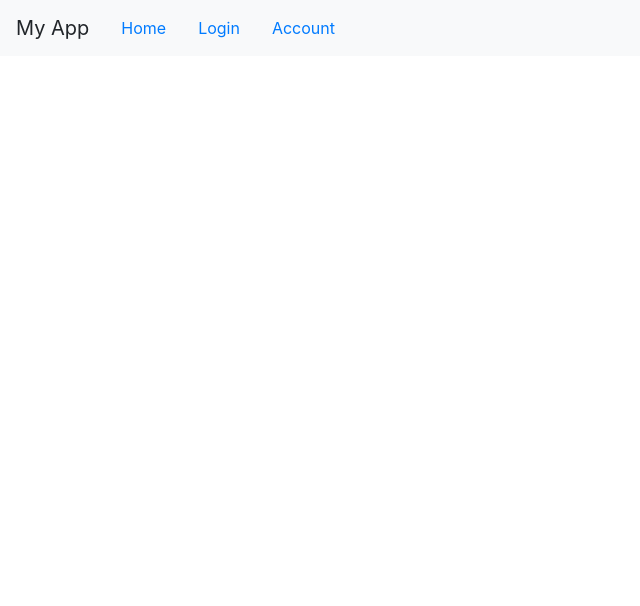
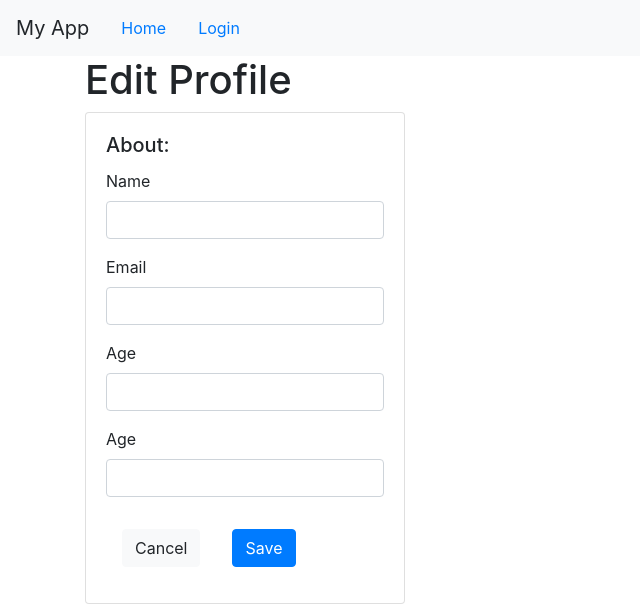
Before and after one commit to lucas-two/Web-Week-4-Angular, an Angular app in the folder my-app/: page /profile/1 in a window 1280 px wide. Before the commit this address led to /. Shown: the top 606 px of the page, without its empty margins (0-640 px from the left). Built offline with nearby package versions, Linux system fonts and the light colour scheme.

Commit message:
Logout working

```diff
--- a/my-app/src/app/account/account.component.css
+++ b/my-app/src/app/account/account.component.css
@@ -0,0 +1,3 @@
+li {
+  list-style-type: none;
+}
--- a/my-app/src/app/account/account.component.html
+++ b/my-app/src/app/account/account.component.html
@@ -1,3 +1,14 @@
-<h1>{{usernameUser}}'s Profile</h1>
+<h1>{{usernameUser}}'s Account</h1>
 
-<img crossorigin="anonymous" src="https://upload.wikimedia.org/wikipedia/commons/5/5e/Tour_de_France_2019%2C_Egan_Bernal_%2848417058947%29_%28cropped_small%29.jpg" class="jpg" alt="Egan Bernal in 2019" style="">
+<div class="card" style="width: 18rem;">
+    <div class="card-body">
+      <h5 class="card-title">About:</h5>
+      <p class="card-text">
+            <li>Name: {{usernameUser}}</li>
+            <li>Email: {{emailUser}}</li>
+            <li>Age: {{ageUser}}</li>
+            <li>DOB: {{birthdateUser}}</li>
+        </p>
+      <button type="button" class="btn btn-primary" (click)="EditProfile()">Edit Profile</button>
+    </div>
+</div>
--- a/my-app/src/app/account/account.component.ts
+++ b/my-app/src/app/account/account.component.ts
@@ -1,4 +1,5 @@
 import { Component, OnInit } from '@angular/core';
+import { Router } from '@angular/router';
 
 @Component({
   selector: 'app-account',
@@ -7,9 +8,18 @@ import { Component, OnInit } from '@angular/core';
 })
 export class AccountComponent implements OnInit {
   usernameUser = sessionStorage.getItem('usernameUser');
+  idUser = sessionStorage.getItem('idUser');
+  ageUser = sessionStorage.getItem('ageUser');
+  birthdateUser = sessionStorage.getItem('birthdateUser');
+  emailUser = sessionStorage.getItem('emailUser');
 
-  constructor() {}
+  constructor(private router: Router) {}
 
   ngOnInit() {}
 
+  public EditProfile() {
+    this.router.navigateByUrl('/profile/' + this.idUser);
+  }
+
+
 }
--- a/my-app/src/app/app-routing.module.ts
+++ b/my-app/src/app/app-routing.module.ts
@@ -4,11 +4,13 @@ import { Routes, RouterModule } from '@angular/router';
 import { AccountComponent } from './account/account.component';
 import { LoginComponent } from './login/login.component';
 import { WelcomeComponent } from './welcome/welcome.component';
+import { ProfileComponent } from './profile/profile.component';
 
 const routes: Routes = [
   { path: 'login', component: LoginComponent },
   { path: 'account/:id', component: AccountComponent },
-  { path: 'welome', component: WelcomeComponent },
+  { path: 'profile/:id', component: ProfileComponent },
+  { path: 'welcome', component: WelcomeComponent },
   { path: '', redirectTo: 'welcome', pathMatch: 'full' },
   { path: '**', redirectTo: 'welcome', pathMatch: 'full' } // usally for a 404 page not found.
 ];
--- a/my-app/src/app/app.component.html
+++ b/my-app/src/app/app.component.html
@@ -1,9 +1,11 @@
 <nav class='navbar navbar-expand navbar-light bg-light'>
   <a class='navbar-brand'>My App</a>
   <ul class='nav nav-pills'>
-    <li><a class='nav-link' [routerLink]="['/']">Home</a></li>
-    <li><a class='nav-link' [routerLink]="['/login']" >Login</a></li>
-    <li><a class='nav-link' [routerLink]="['/account']">Account</a></li>
+    <li><a class='nav-link' [routerLink]="['/welcome']">Home</a></li>
+    <li><a class='nav-link' *ngIf="LoginStatus()" [routerLink]="['/account', getidUser()]">Account</a></li>
+    <li><a class='nav-link' *ngIf="LoginStatus()" [routerLink]="['/profile', getidUser()]">Profile</a></li>
+    <li><a class='nav-link' *ngIf="!LoginStatus()" [routerLink]="['/login']" >Login</a></li>
+    <li><a class='nav-link' *ngIf="LoginStatus()" [routerLink]="['/login']" (click)="LogOut()">Logout</a></li>
   </ul>
 </nav>
 <div class="container">
--- a/my-app/src/app/app.component.ts
+++ b/my-app/src/app/app.component.ts
@@ -5,6 +5,23 @@ import { Component } from '@angular/core';
   templateUrl: './app.component.html',
   styleUrls: ['./app.component.css']
 })
+
 export class AppComponent {
   title = 'my-app';
+
+  getidUser() {
+    return sessionStorage.getItem('idUser');
+  }
+
+  LoginStatus() {
+    if (sessionStorage.getItem('idUser') == null) {
+      return false;
+    } else {
+      return true;
+    }
+  }
+
+  LogOut() {
+    sessionStorage.clear();
+  }
 }
--- a/my-app/src/app/app.module.ts
+++ b/my-app/src/app/app.module.ts
@@ -8,13 +8,15 @@ import { LoginComponent } from './login/login.component';
 import { WelcomeComponent } from './welcome/welcome.component';
 import { FormsModule } from '@angular/forms';
 import { HttpClientModule } from '@angular/common/http';
+import { ProfileComponent } from './profile/profile.component';
 
 @NgModule({
   declarations: [
     AppComponent,
     AccountComponent,
     LoginComponent,
-    WelcomeComponent
+    WelcomeComponent,
+    ProfileComponent,
 
   ],
   imports: [
--- /dev/null
+++ b/my-app/src/app/profile/profile.component.css
@@ -0,0 +1,3 @@
+button{
+  margin:1rem;
+}
--- /dev/null
+++ b/my-app/src/app/profile/profile.component.html
@@ -0,0 +1,27 @@
+<h1>Edit Profile</h1>
+
+<div class="card" style="width: 20rem;">
+    <div class="card-body">
+      <h5 class="card-title">About:</h5>
+        <form>
+            <div class="form-group">
+              <label for="formGroupExampleInput">Name</label>
+              <input name="usernameUser" [(ngModel)]="usernameUser" class="form-control" placeholder="{{usernameUser}}" type="text">
+            </div>
+            <div class="form-group">
+              <label for="formGroupExampleInput">Email</label>
+              <input name="emailUser" [(ngModel)]="emailUser" class="form-control" placeholder="{{emailUser}}" type="text">
+            </div>
+            <div class="form-group">
+              <label for="formGroupExampleInput">Age</label>
+              <input name="ageUser" [(ngModel)]="ageUser" class="form-control" placeholder="{{ageUser}}" type="text">
+          </div>
+          <div class="form-group">
+              <label for="formGroupExampleInput">Age</label>
+              <input name="birthdateUser" [(ngModel)]="birthdateUser" class="form-control" placeholder="{{birthdateUser}}" type="text">
+          </div>
+        </form>
+      <button type="button" class="btn btn-light" (click)="CancelProfile()">Cancel</button>
+      <button type="button" class="btn btn-primary" (click)="SaveProfile()">Save</button>
+    </div>
+</div>
--- /dev/null
+++ b/my-app/src/app/profile/profile.component.ts
@@ -0,0 +1,32 @@
+import { Component, OnInit } from '@angular/core';
+import { Router } from '@angular/router';
+
+@Component({
+  selector: 'app-profile',
+  templateUrl: './profile.component.html',
+  styleUrls: ['./profile.component.css']
+})
+export class ProfileComponent implements OnInit {
+  usernameUser = sessionStorage.getItem('usernameUser');
+  idUser = sessionStorage.getItem('idUser');
+  ageUser = sessionStorage.getItem('ageUser');
+  birthdateUser = sessionStorage.getItem('birthdateUser');
+  emailUser = sessionStorage.getItem('emailUser');
+
+  constructor(private router: Router) { }
+
+  ngOnInit() {
+  }
+
+  public SaveProfile() {
+    sessionStorage.setItem('usernameUser', this.usernameUser);
+    sessionStorage.setItem('emailUser', this.emailUser);
+    sessionStorage.setItem('ageUser', this.ageUser);
+    sessionStorage.setItem('birthdateUser', this.birthdateUser);
+    this.router.navigateByUrl('/account/' + this.idUser);
+  }
+
+  public CancelProfile() {
+    this.router.navigateByUrl('/account/' + this.idUser);
+  }
+}
--- a/my-app/src/app/welcome/welcome.component.html
+++ b/my-app/src/app/welcome/welcome.component.html
@@ -1 +1,2 @@
-<p>welcome works!</p>
+<h1>Welcome home!</h1>
+<img crossorigin="anonymous" src="https://upload.wikimedia.org/wikipedia/commons/thumb/3/3d/Polar_Bear_AdF.jpg/1024px-Polar_Bear_AdF.jpg" class="jpg mw-mmv-dialog-is-open" width="546" height="365">
```
Also changed, not shown: 2 other files (tests, documents, lock files or other folders).
